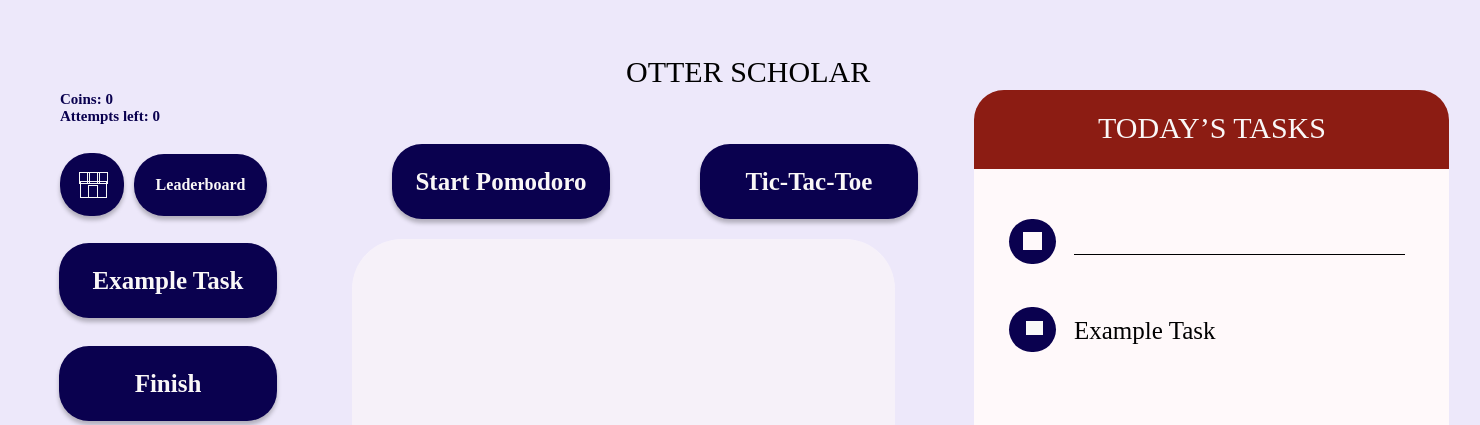
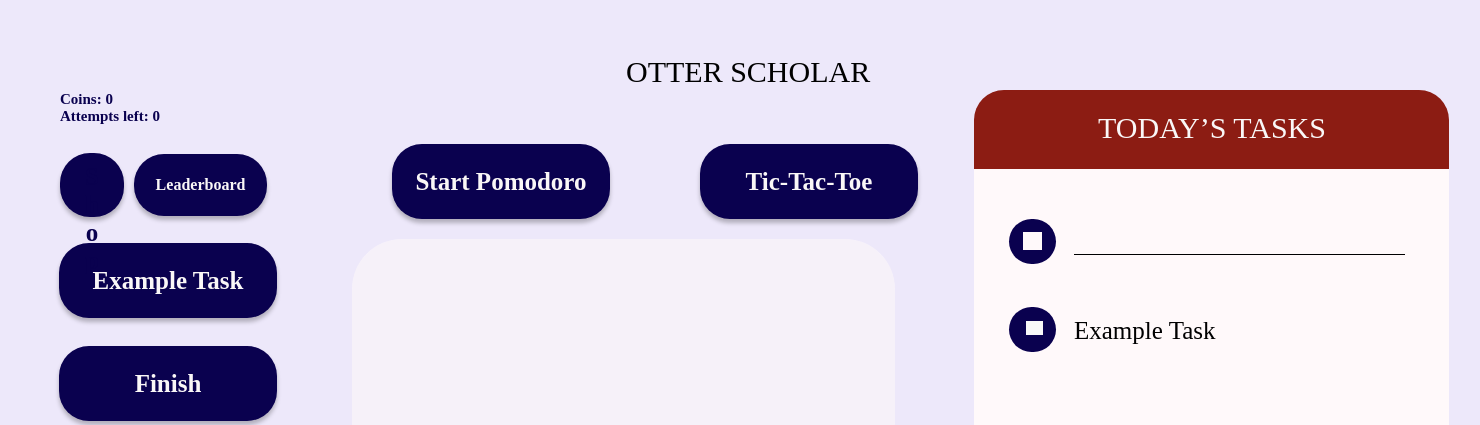
Before and after one commit to karenlyuan/otterscholar, a Flask app: page / in a window 1480 px wide. Shown: the top 425 px of the page. Run offline with Flask 3, Linux system fonts and the light colour scheme.

Commit message:
updated home page

```diff
--- a/static/styles.css
+++ b/static/styles.css
@@ -86,12 +86,11 @@
 }
 
 #button_shop {
-    width: 232px;
-    height: 23px;
+    width: 64px;
+    height: 64px;
     left: 60px;
-    top: 91px;
+    top: 153px;
     color: #0A014F;
-    font-size: 15px;
-    font-weight: 700;
-    word-wrap: break-word
+    box-shadow: 0px 4px 4px rgba(0, 0, 0, 0.25);
+    border-radius: 30px
 }
--- a/templates/home.html
+++ b/templates/home.html
@@ -45,7 +45,7 @@
         <img style="width: 543px; height: 396px; left: 352px; top: 493px; position: absolute; opacity: 0.5;" src="https://t3.ftcdn.net/jpg/06/30/69/56/360_F_630695689_QzI3cOb8I03c7pz1exnPTnJy5dlZdlTF.jpg"/>
 
         <img style="width: 140px; height: 155px; left: 92px; top: 435px; position: absolute" src="https://png.pngtree.com/png-vector/20230728/ourmid/pngtree-otter-clipart-cute-otter-with-flowers-vector-illustration-cartoon-png-image_6815829.png" />
-        <div style="width: 64px; height: 63px; left: 60px; top: 153px; position: absolute">
+        <!-- <div style="width: 64px; height: 63px; left: 60px; top: 153px; position: absolute">
             <div style="width: 64px; height: 63px; left: 0px; top: 0px; position: absolute; background: #0A014F; box-shadow: 0px 4px 4px rgba(0, 0, 0, 0.25); border-radius: 30px"></div>
             <div style="width: 33px; height: 32px; left: 16px; top: 15px; position: absolute">
                 <div style="width: 27.07px; height: 24px; left: 2.97px; top: 4px; position: absolute">
@@ -56,7 +56,7 @@
                     <div style="width: 8.72px; height: 9.61px; left: 0px; top: 0px; position: absolute; border: 1.50px #F8F8F8 solid"></div>
                 </div>
             </div>
-        </div>
+        </div> -->
 
 
 
@@ -177,6 +177,8 @@
         <button id="button_completed_tasks" onclick="runPythonScript()">View Completed Tasks</button>
         <button id="button_leaderboard" onclick="runPythonScript()">Leaderboard</button>
 
+        <button id="button_shop" onclick="openShop()">Shop</button>
+
     </div>
 
 </body>
```
